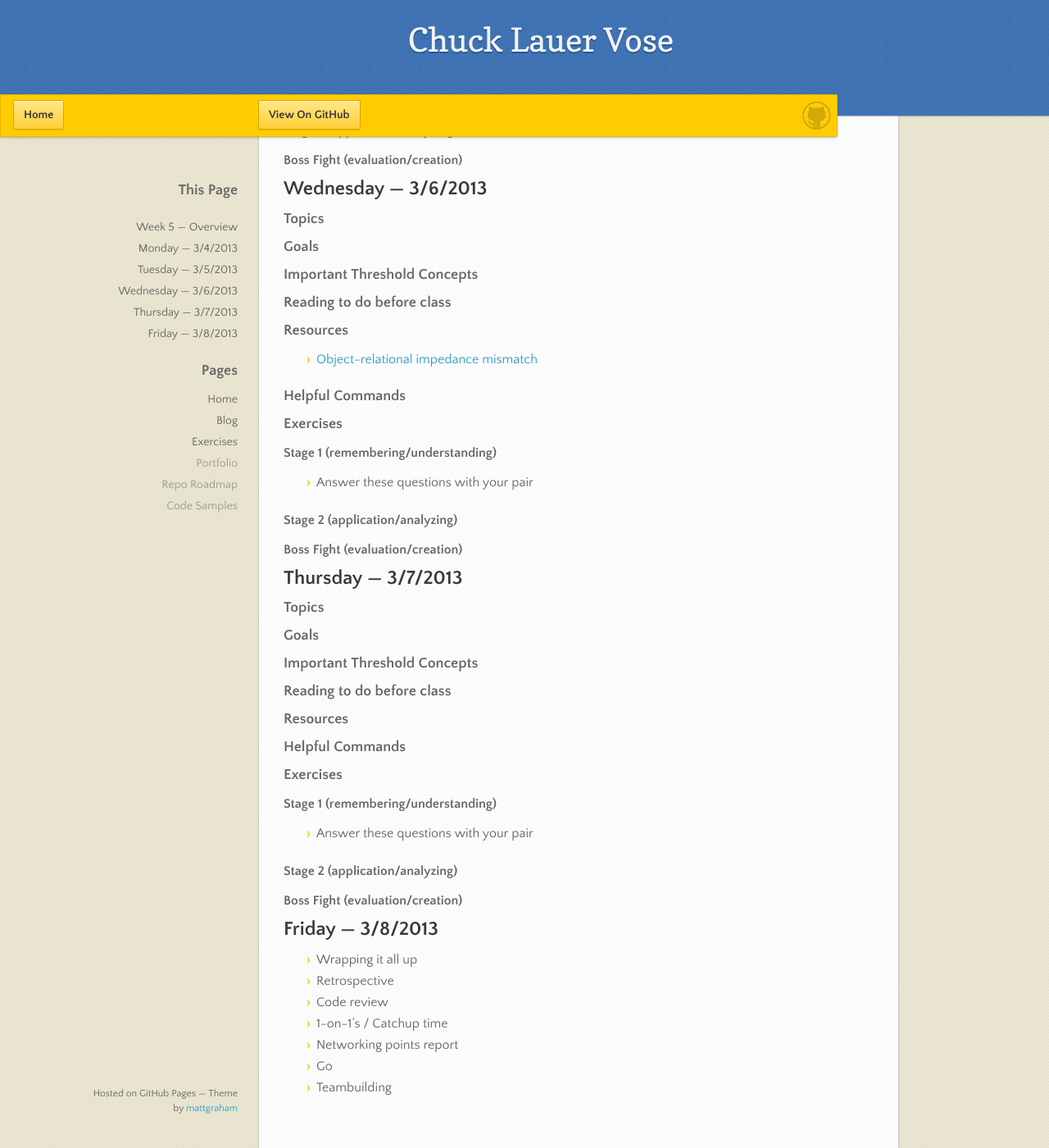
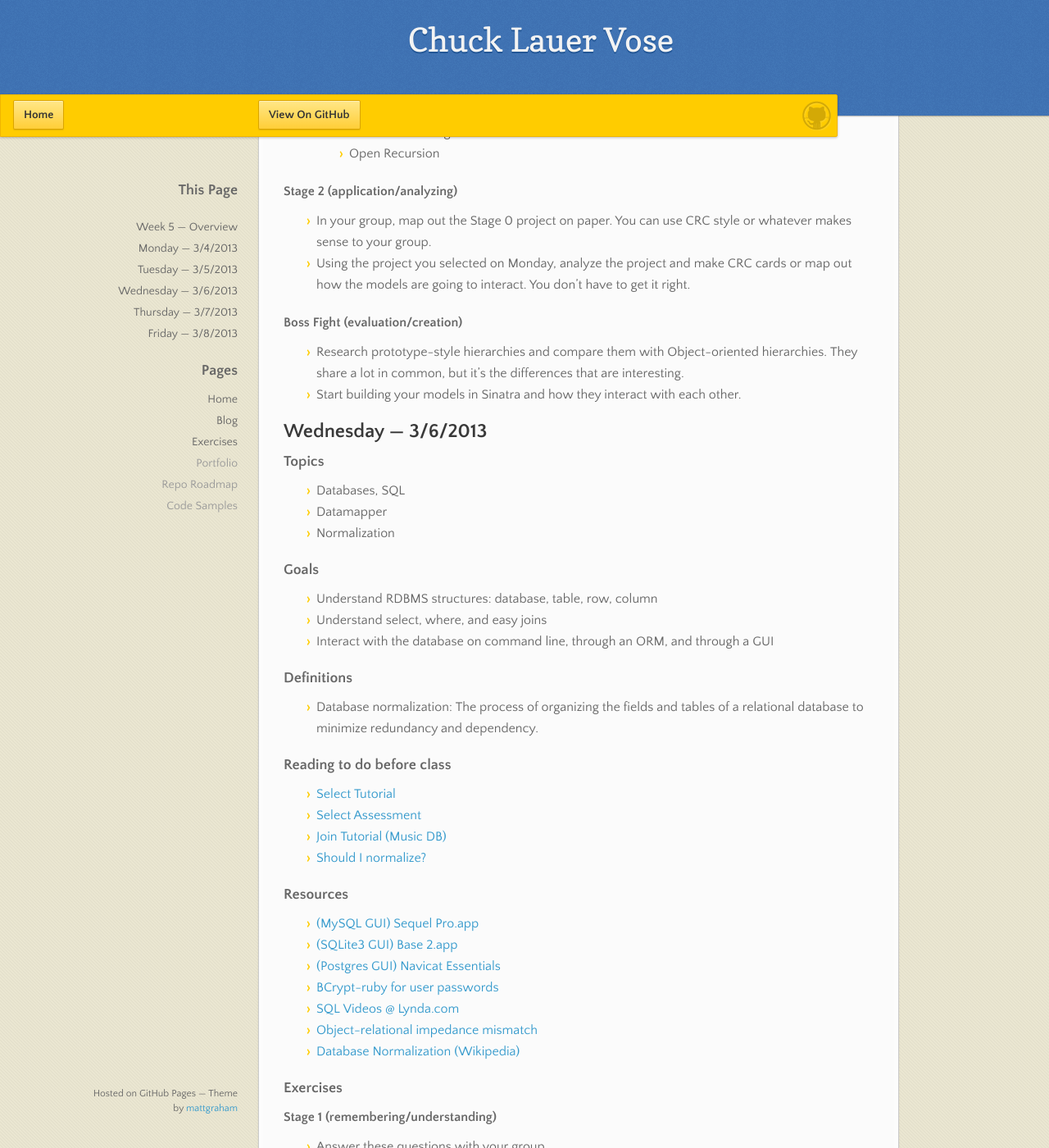
Before and after one commit to vosechu/vosechu.github.io, a Jekyll site: the page built from exercises/week5.md, in a window 1280 px wide and 1400 px high, scrolled down 3794 px. Shown: the whole window at 82% size. Built offline with Jekyll 4.4.1, drawn with Linux system fonts in a browser that asks for light colours; nearby versions of some CDN libraries; some of the changed text lies outside the part shown.

Commit message:
add Weds

```diff
--- a/exercises/week5.md
+++ b/exercises/week5.md
@@ -73,7 +73,7 @@ puts template.result(binding) #=> The value of x is: 42
 
 #### Stage 1 (remembering/understanding)
 
-* Answer these questions with your pair
+* Answer these questions with your group
   * What is Sinatra
   * What is a route
   * What is a named parameter
@@ -117,15 +117,16 @@ puts template.result(binding) #=> The value of x is: 42
 * [Object-oriented Design Process](http://stackoverflow.com/a/1101138/203731)
 
 ### Resources
+* [CRC Cards](http://en.wikipedia.org/wiki/Class-responsibility-collaboration_card)
 * [Law of Demeter](http://en.wikipedia.org/wiki/Law_of_Demeter)
 * [Object-oriented Design](http://en.wikipedia.org/wiki/Object-Oriented_Programming#Fundamental_features_and_concepts)
 * [Responsibility-driven Design](http://en.wikipedia.org/wiki/Responsibility-driven_design)
 
-### Helpful Commands
-{% highlight bash %}
-{% endhighlight %}
+### Exercises
 
-### Exercises
+#### Stage 0
+
+* Find a hat. Inside that hat will be instructions.
 
 #### Stage 1 (remembering/understanding)
 
@@ -151,38 +152,80 @@ puts template.result(binding) #=> The value of x is: 42
 
 #### Stage 2 (application/analyzing)
 
+* In your group, map out the Stage 0 project on paper. You can use CRC style or whatever makes sense to your group.
+* Using the project you selected on Monday, analyze the project and make CRC cards or map out how the models are going to interact. You don't have to get it right.
+
 #### Boss Fight (evaluation/creation)
+
+* Research prototype-style hierarchies and compare them with Object-oriented hierarchies. They share a lot in common, but it's the differences that are interesting.
+* Start building your models in Sinatra and how they interact with each other.
 
 ## Wednesday &mdash; 3/6/2013
 ### Topics
+* Databases, SQL
+* Datamapper
+* Normalization
 
 ### Goals
+* Understand RDBMS structures: database, table, row, column
+* Understand select, where, and easy joins
+* Interact with the database on command line, through an ORM, and through a GUI
 
-### Important Threshold Concepts
+### Definitions
+* Database normalization: The process of organizing the fields and tables of a relational database to minimize redundancy and dependency.
 
 ### Reading to do before class
+* [Select Tutorial](http://sqlzoo.net/wiki/SELECT_basics)
+* [Select Assessment](http://sqlzoo.net/wiki/SELECT_from_BBC_Tutorial)
+* [Join Tutorial (Music DB)](http://sqlzoo.net/wiki/Music_Tutorial)
+* [Should I normalize?](http://databases.about.com/od/specificproducts/a/Should-I-Normalize-My-Database.htm)
 
 ### Resources
+* [(MySQL GUI) Sequel Pro.app](http://www.sequelpro.com/)
+* [(SQLite3 GUI) Base 2.app](http://menial.co.uk/base/)
+* [(Postgres GUI) Navicat Essentials](http://download2.navicat.com/download/navicatess101_pgsql_en.dmg)
+* [BCrypt-ruby for user passwords](http://bcrypt-ruby.rubyforge.org/)
+* [SQL Videos @ Lynda.com](http://www.lynda.com/SQL-tutorials/essential-training/769-2.html)
 * [Object-relational impedance mismatch](http://en.wikipedia.org/wiki/Object-Relational_impedance_mismatch)
-
-### Helpful Commands
-{% highlight bash %}
-{% endhighlight %}
+* [Database Normalization (Wikipedia)](http://en.wikipedia.org/wiki/Database_normalization)
 
 ### Exercises
 
 #### Stage 1 (remembering/understanding)
 
-* Answer these questions with your pair
+* Answer these questions with your group
+  * What is a database, a table, a row, and a column
+  * What is normalization
+  * What is CRUD
+  * How do selects work
+  * How do joins work
+  * How do where clauses work
 
 #### Stage 2 (application/analyzing)
 
+* Project
+  * Take a look at your project from Monday and write out the tables and data that you might store in the db
+  * Don't start on the project yet, just practice thinking through the database needs
+  * Make sure that your database is in third normal form (3NF)
+
+* In class
+  * Using the datamapper config from last week, create an object for a user with a username and a password
+  * When a user logs in to your chat app, check the database to ensure that their username and password match
+  * Use BCrypt to store and check the password of a user
+
 #### Boss Fight (evaluation/creation)
+
+* Go farther with the chat database and start storing chat messages associated with a user.
+* Create an index page of all things a user has said
+* Move on to working on your project
 
 ## Thursday &mdash; 3/7/2013
 ### Topics
+* jQuery and Coffeescript
 
 ### Goals
+* Learn the important bits about jQuery
+* Get coffeescript compiling in Sinatra
 
 ### Important Threshold Concepts
 
@@ -198,7 +241,7 @@ puts template.result(binding) #=> The value of x is: 42
 
 #### Stage 1 (remembering/understanding)
 
-* Answer these questions with your pair
+* Answer these questions with your group
 
 #### Stage 2 (application/analyzing)
 
```
